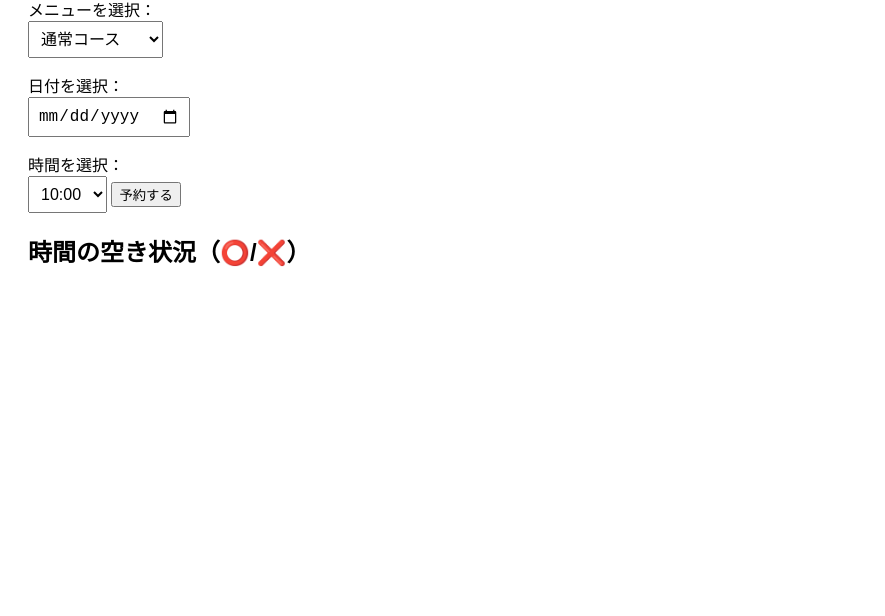
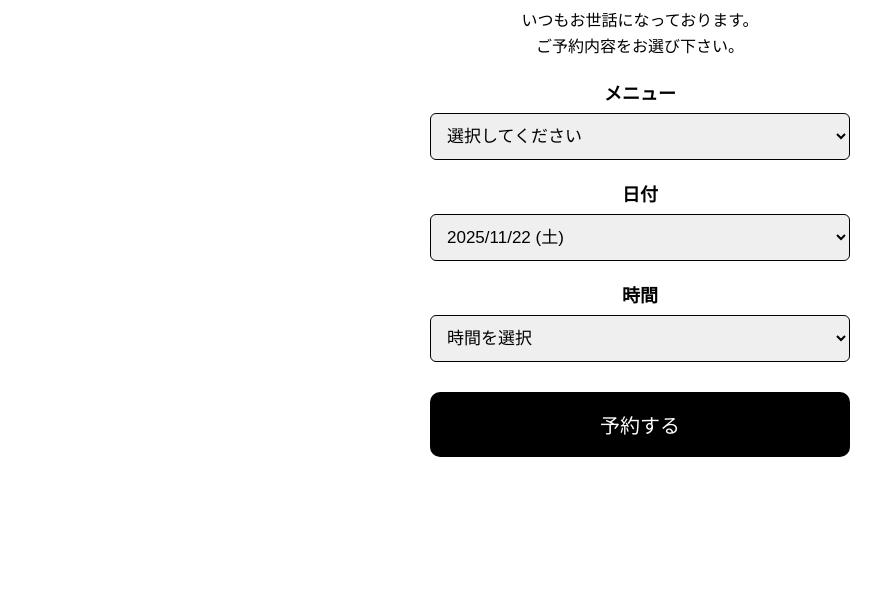
Before and after one commit to candoll0430tsuyoshi-afk/candoll-reserve, a website: page index.html in a window 1280 px wide. Shown: the part 184-800 px from the top of the page, without its empty margins (0-885 px from the left). Drawn offline with Linux system fonts and the light colour scheme.

Commit message:
Update index.html

```diff
--- a/index.html
+++ b/index.html
@@ -5,87 +5,172 @@
 <meta name="viewport" content="width=device-width, initial-scale=1.0" />
 <title>Candoll 予約フォーム</title>
 <style>
- body { font-family: "Hiragino Sans", sans-serif; background: #fff; padding: 20px; }
- h1 { font-size: 24px; margin-bottom: 10px; }
- label { display: block; margin-top: 15px; }
- select, input { padding: 8px; font-size: 16px; }
- #timeTable { margin-top: 20px; border-collapse: collapse; width: 100%; }
- #timeTable th, #timeTable td { border: 1px solid #ccc; padding: 5px; text-align: center; }
- .ok { background: #c8f7c5; }
- .ng { background: #f7c5c5; }
+    body {
+        font-family: "Hiragino Sans", "Hiragino Kaku Gothic ProN", sans-serif;
+        background: #ffffff;
+        color: #000000;
+        margin: 0;
+        padding: 0;
+        text-align: center;
+    }
+    .container {
+        width: 90%;
+        max-width: 420px;
+        margin: 0 auto;
+        padding: 20px 0 40px;
+        text-align: center;
+    }
+    .logo {
+        width: 120px;
+        margin: 0 auto 20px;
+        display: block;
+    }
+    .greeting {
+        font-size: 16px;
+        line-height: 1.6;
+        margin-bottom: 20px;
+        text-align: center;
+    }
+    label {
+        font-size: 18px;
+        display: block;
+        margin-bottom: 8px;
+        font-weight: 600;
+        text-align: center;
+    }
+    select {
+        width: 100%;
+        padding: 12px;
+        font-size: 17px;
+        border: 1px solid #000;
+        border-radius: 6px;
+        margin-bottom: 20px;
+    }
+    .submit-btn {
+        width: 100%;
+        padding: 18px;
+        background: #000;
+        color: #fff;
+        font-size: 20px;
+        border: none;
+        border-radius: 10px;
+        cursor: pointer;
+        margin-top: 10px;
+    }
 </style>
 </head>
 <body>
+<div class="container">
 
 <img src="logo.png" alt="Candoll ロゴ" style="width: 250px; display: block; margin: 0 auto 20px;">
 
 <h1>Candoll 予約フォーム</h1>
 
-
-<form id="reserveForm">
-  <label>メニューを選択：</label>
-  <select id="menuSelect"></select>
-
-  <label>日付を選択：</label>
-  <input type="date" id="dateInput" />
-
-  <label>時間を選択：</label>
-  <select id="timeSelect"></select>
-
-  <button type="submit">予約する</button>
-</form>
-
-<h2>時間の空き状況（⭕/❌）</h2>
-<table id="timeTable"></table>
-
+    <div class="greeting">
+        いつもお世話になっております。<br>
+        ご予約内容をお選び下さい。
+    </div>
+    <form id="reserveForm">
+        <label for="menu">メニュー</label>
+        <div id="menuContainer">
+            <select class="menu-select">
+                <option value="">選択してください</option>
+                <optgroup label="組み合わせ">
+                    <option value="カット＋カラー">カット＋カラー</option>
+                    <option value="カット＋リタッチカラー">カット＋リタッチカラー</option>
+                    <option value="カット＋パーマ">カット＋パーマ</option>
+                    <option value="カット＋ストレート">カット＋ストレート</option>
+                </optgroup>
+                <optgroup label="カット">
+                    <option value="カット">カット</option>
+                    <option value="カット（大学生・専門学生）">カット（大学生・専門学生）</option>
+                    <option value="カット（中学生以下）">カット（中学生以下）</option>
+                    <option value="前髪カット">前髪カット</option>
+                </optgroup>
+                <optgroup label="カラー">
+                    <option value="カラー">カラー</option>
+                    <option value="リタッチカラー">リタッチカラー</option>
+                    <option value="ダブルカラー">ダブルカラー</option>
+                    <option value="アクセントカラー">アクセントカラー</option>
+                    <option value="ヘナ">ヘナ</option>
+                </optgroup>
+                <optgroup label="パーマ">
+                    <option value="モイストパーマ">モイストパーマ</option>
+                    <option value="ポイントパーマ">ポイントパーマ</option>
+                </optgroup>
+                <optgroup label="ストレート">
+                    <option value="ストレートパーマ">ストレートパーマ</option>
+                    <option value="ポイントストレートパーマ">ポイントストレートパーマ</option>
+                </optgroup>
+                <optgroup label="トリートメント">
+                    <option value="トリートメント">トリートメント</option>
+                </optgroup>
+                <optgroup label="メニュー未定">
+                    <option value="来店時に相談（２時間枠）">来店時に相談（２時間枠）</option>
+                    <option value="来店時に相談（３時間枠）">来店時に相談（３時間枠）</option>
+                </optgroup>
+            </select>
+        </div>
+        <label for="date">日付</label>
+        <select id="date" required></select>
+        <label for="time">時間</label>
+        <select id="time" required>
+            <option value="">時間を選択</option>
+            <option value="10:00">10:00</option>
+            <option value="10:30">10:30</option>
+            <option value="11:00">11:00</option>
+            <option value="11:30">11:30</option>
+            <option value="12:00">12:00</option>
+            <option value="12:30">12:30</option>
+            <option value="13:00">13:00</option>
+            <option value="13:30">13:30</option>
+            <option value="14:00">14:00</option>
+            <option value="14:30">14:30</option>
+            <option value="15:00">15:00</option>
+            <option value="15:30">15:30</option>
+            <option value="16:00">16:00</option>
+            <option value="16:30">16:30</option>
+            <option value="17:00">17:00</option>
+            <option value="17:30">17:30</option>
+            <option value="18:00">18:00</option>
+        </select>
+        <button class="submit-btn" type="submit">予約する</button>
+    </form>
+</div>
 <script>
-const menuData = [
-  { name: "通常コース", times: ["10:00","10:30","11:00","11:30","12:00","12:30","13:00","13:30","14:00","14:30","15:00","15:30","16:00","16:30","17:00","17:30","18:00"] },
-  { name: "ロングコース", times: ["10:00","11:00","12:00","13:00","14:00","15:00","16:00","17:00"] }
-];
-
-const menuSelect = document.getElementById("menuSelect");
-const dateInput = document.getElementById("dateInput");
-const timeSelect = document.getElementById("timeSelect");
-const timeTable = document.getElementById("timeTable");
-
-menuData.forEach(m => {
-  const op = document.createElement("option");
-  op.value = m.name;
-  op.textContent = m.name;
-  menuSelect.appendChild(op);
+const dateSelect = document.getElementById("date");
+const daysOfWeek = ['日','月','火','水','木','金','土'];
+for (let i = 0; i < 30; i++) {
+    const d = new Date();
+    d.setDate(d.getDate() + i);
+    const y = d.getFullYear();
+    const m = (d.getMonth() + 1).toString().padStart(2, '0');
+    const day = d.getDate().toString().padStart(2, '0');
+    const dow = daysOfWeek[d.getDay()];
+    const option = document.createElement('option');
+    option.value = `${y}-${m}-${day}`;
+    option.textContent = `${y}/${m}/${day} (${dow})`;
+    dateSelect.appendChild(option);
+}
+const menuContainer = document.getElementById('menuContainer');
+menuContainer.addEventListener('change', function(e){
+    if(e.target.classList.contains('menu-select') && e.target.value !== ''){
+        const selects = menuContainer.querySelectorAll('.menu-select');
+        if(selects.length < 4){
+            const newSelect = e.target.cloneNode(true);
+            newSelect.value = '';
+            newSelect.required = false;
+            menuContainer.appendChild(newSelect);
+        }
+    }
 });
-
-function updateTimes() {
-  const menu = menuData.find(x => x.name === menuSelect.value);
-  timeSelect.innerHTML = "";
-  menu.times.forEach(t => {
-    const op = document.createElement("option");
-    op.value = t;
-    op.textContent = t;
-    timeSelect.appendChild(op);
-  });
-}
-updateTimes();
-menuSelect.addEventListener("change", () => { updateTimes(); updateTimeTable(); });
-dateInput.addEventListener("change", updateTimeTable);
-
-async function updateTimeTable() {
-  if (!dateInput.value) return;
-  const menu = menuSelect.value;
-  const res = await fetch(`/api/freeTimes?date=${dateInput.value}&menu=${menu}`);
-  const data = await res.json();
-
-  timeTable.innerHTML = "";
-  let header = "<tr><th>時間</th><th>状態</th></tr>";
-  timeTable.insertAdjacentHTML("beforeend", header);
-
-  data.freeTimes.forEach(t => {
-    const isFree = data.freeList.includes(t);
-    const row = `<tr class="${isFree ? 'ok':'ng'}"><td>${t}</td><td>${isFree ? '⭕':'❌'}</td></tr>`;
-    timeTable.insertAdjacentHTML("beforeend", row);
-  });
-}
+document.getElementById('reserveForm').addEventListener('submit', function(e){
+    e.preventDefault();
+    const menus = Array.from(menuContainer.querySelectorAll('.menu-select')).map(s => s.value).filter(v => v !== '');
+    const date = dateSelect.value;
+    const time = document.getElementById('time').value;
+    alert(`予約内容:\nメニュー: ${menus.join(', ')}\n日付: ${date}\n時間: ${time}`);
+});
 </script>
 </body>
 </html>
```
